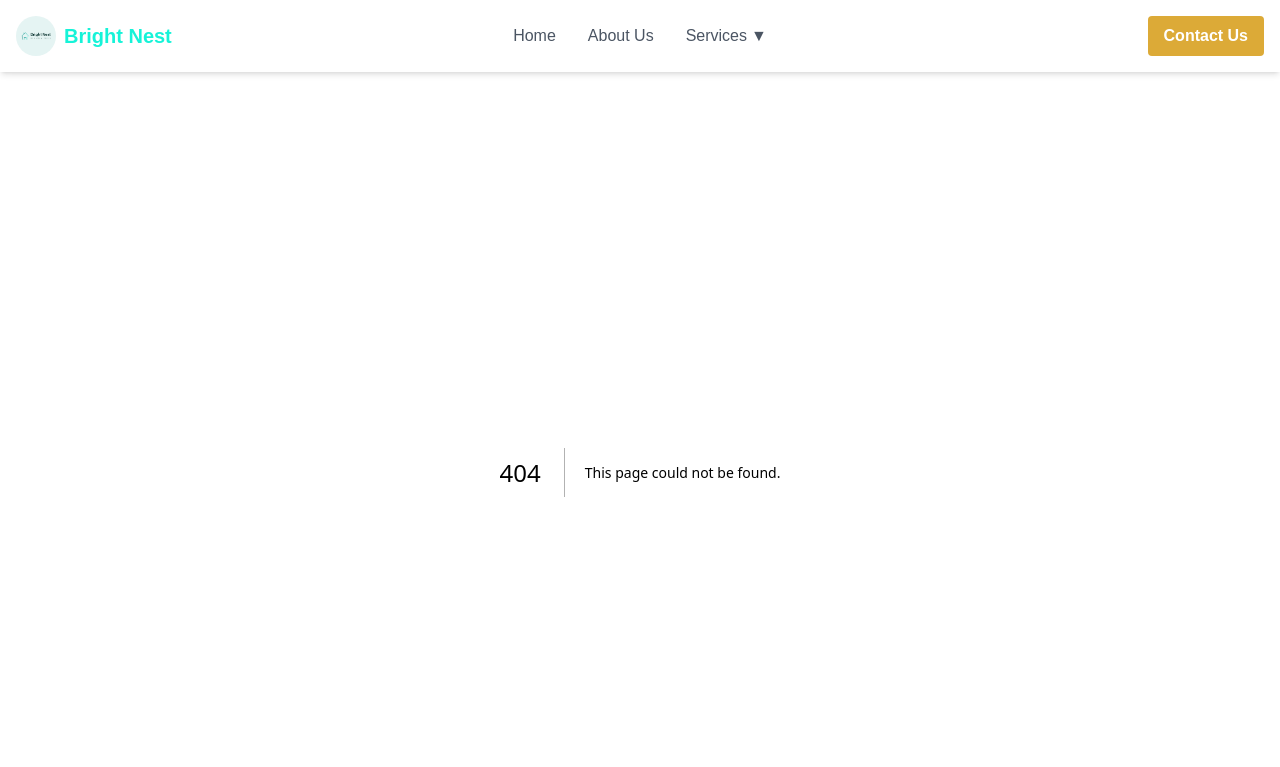
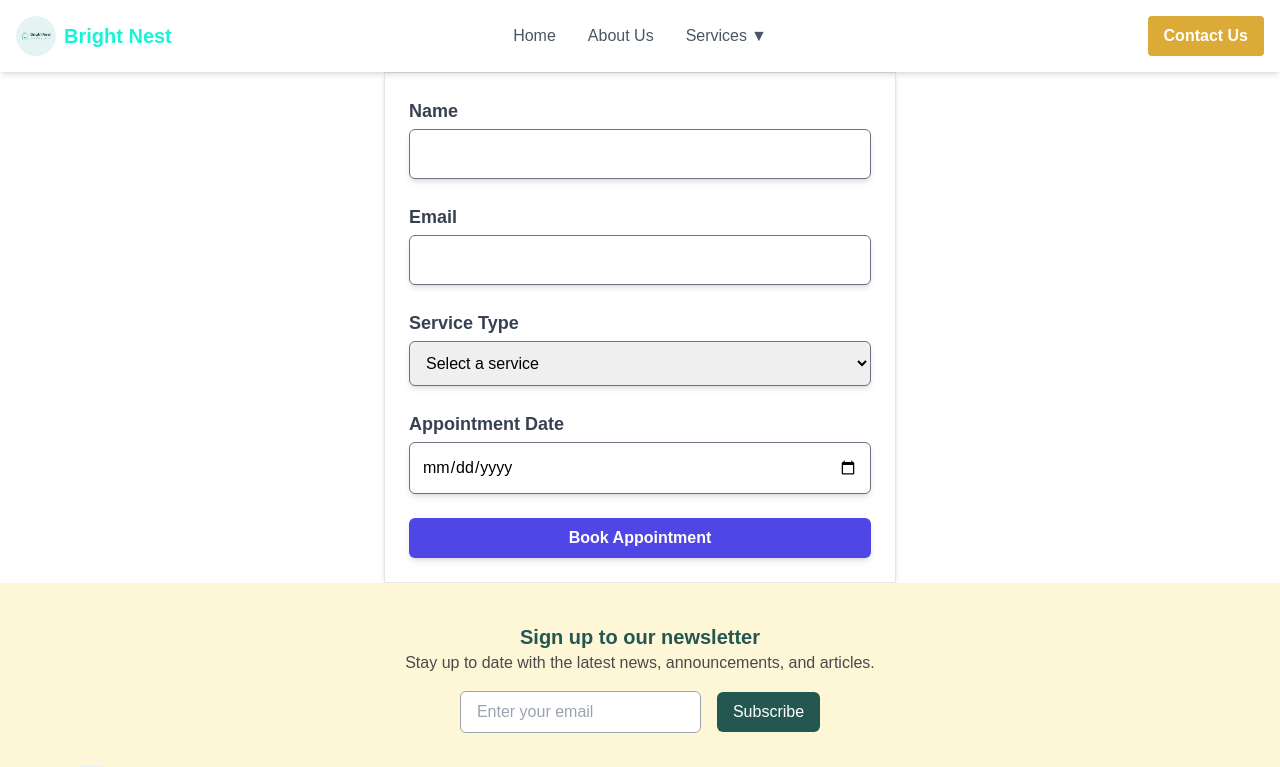
Before and after one commit to sajid-techis/Bright-Nest, a Next.js app: page /booking in a window 1280 px wide. Before the commit this address had no page. Shown: the top 767 px of the page. Built offline with nearby package versions, Linux system fonts and the light colour scheme.

Commit message:
Added Booking Form Component

```diff
--- a/app/_components/Footer.js
+++ b/app/_components/Footer.js
@@ -13,7 +13,7 @@ const Footer = () => {
         <p className="text-[#4A4A4A] text-sm sm:text-base">
           Stay up to date with the latest news, announcements, and articles.
         </p>
-        <div className="mt-4 flex flex-col sm:flex-row justify-center items-center">
+        <div className="mt-4 flex flex-col gap-4 sm:flex-row justify-center items-center">
           <input
             type="email"
             placeholder="Enter your email"
--- a/app/_components/PortfolioComponent.js
+++ b/app/_components/PortfolioComponent.js
@@ -100,13 +100,13 @@ const PortfolioComponent = () => {
                 {/* Navigation Buttons */}
                 <button
                   onClick={() => prevImage(projectIndex)}
-                  className="absolute top-1/2 left-1 transform -translate-y-1/2 bg-greenish text-white px-3 py-1 sm:px-4 sm:py-2 rounded-lg shadow-lg hover:bg-green-500 transition duration-200 ease-in-out"
+                  className="absolute top-1/2 left-1 transform -translate-y-1/2 bg-greenish text-white px-3 py-1 sm:px-3 sm:py-1 rounded-lg shadow-lg hover:bg-green-500 transition duration-200 ease-in-out"
                 >
                   &larr;
                 </button>
                 <button
                   onClick={() => nextImage(projectIndex)}
-                  className="absolute top-1/2 right-1 transform -translate-y-1/2 bg-secondary text-white px-3 py-1 sm:px-4 sm:py-2 rounded-lg shadow-lg hover:bg-green-500 transition duration-200 ease-in-out"
+                  className="absolute top-1/2 right-1 transform -translate-y-1/2 bg-secondary text-white px-3 py-1 sm:px-3 sm:py-1 rounded-lg shadow-lg hover:bg-green-500 transition duration-200 ease-in-out"
                 >
                   &rarr;
                 </button>
--- /dev/null
+++ b/app/booking/page.js
@@ -0,0 +1,95 @@
+
+'use client'
+
+import { useState } from 'react';
+
+function BookingForm() {
+  const [formData, setFormData] = useState({
+    name: '',
+    email: '',
+    service: '',
+    date: '',
+  });
+
+  const services = [
+    '3D Design',
+    'Modular Kitchen',
+    'Interior Designing',
+    'False Ceiling',
+    'Wooden Floors',
+  ];
+
+  const handleChange = (e) => {
+    setFormData({ ...formData, [e.target.name]: e.target.value });
+  };
+
+  const handleSubmit = async (e) => {
+    e.preventDefault();
+    // Add form submission logic here
+  };
+
+  return (
+    <form onSubmit={handleSubmit} className="space-y-6 max-w-lg mx-auto p-6 border  shadow-md bg-white">
+      <div>
+        <label className="block text-lg font-bold text-gray-700">Name</label>
+        <input
+          type="text"
+          name="name"
+          value={formData.name}
+          onChange={handleChange}
+          required
+          className="mt-1 block p-3 w-full border border-gray-500 text-black rounded-md shadow-md focus:border-indigo-500 focus:ring-indigo-500"
+        />
+      </div>
+
+      <div>
+        <label className="block text-lg font-bold text-gray-700">Email</label>
+        <input
+          type="email"
+          name="email"
+          value={formData.email}
+          onChange={handleChange}
+          required
+          className="mt-1 p-3 block w-full border border-gray-500 text-black  rounded-md shadow-md focus:border-indigo-500 focus:ring-indigo-500"
+        />
+      </div>
+
+      <div>
+        <label className="block text-lg font-bold text-gray-700">Service Type</label>
+        <select
+          name="service"
+          value={formData.service}
+          onChange={handleChange}
+          required
+          className="mt-1 p-3 block w-full border border-gray-500 text-black  rounded-md shadow-md focus:border-indigo-500 focus:ring-indigo-500"
+        >
+          <option value="" disabled>Select a service</option>
+          {services.map((service) => (
+            <option key={service} value={service}>{service}</option>
+          ))}
+        </select>
+      </div>
+
+      <div>
+        <label className="block text-lg font-bold text-gray-700">Appointment Date</label>
+        <input
+          type="date"
+          name="date"
+          value={formData.date}
+          onChange={handleChange}
+          required
+          className="mt-1 p-3 block w-full border border-gray-500 text-black  rounded-md shadow-md focus:border-indigo-500 focus:ring-indigo-500"
+        />
+      </div>
+
+      <button
+        type="submit"
+        className="w-full py-2 px-4 bg-indigo-600 text-white font-semibold rounded-md shadow-md hover:bg-indigo-700 focus:outline-none focus:ring-2 focus:ring-offset-2 focus:ring-indigo-500"
+      >
+        Book Appointment
+      </button>
+    </form>
+  );
+}
+
+export default BookingForm;
--- a/app/page.js
+++ b/app/page.js
@@ -8,6 +8,7 @@ import Services from "./_components/Services";
 import VideoComponent from "./_components/VideoComponent";
 import PortfolioComponent from "./_components/PortfolioComponent";
 import PartnerCompanies from "./_components/PartnerCompanies";
+
 
 export default function Home() {
   return (
```
